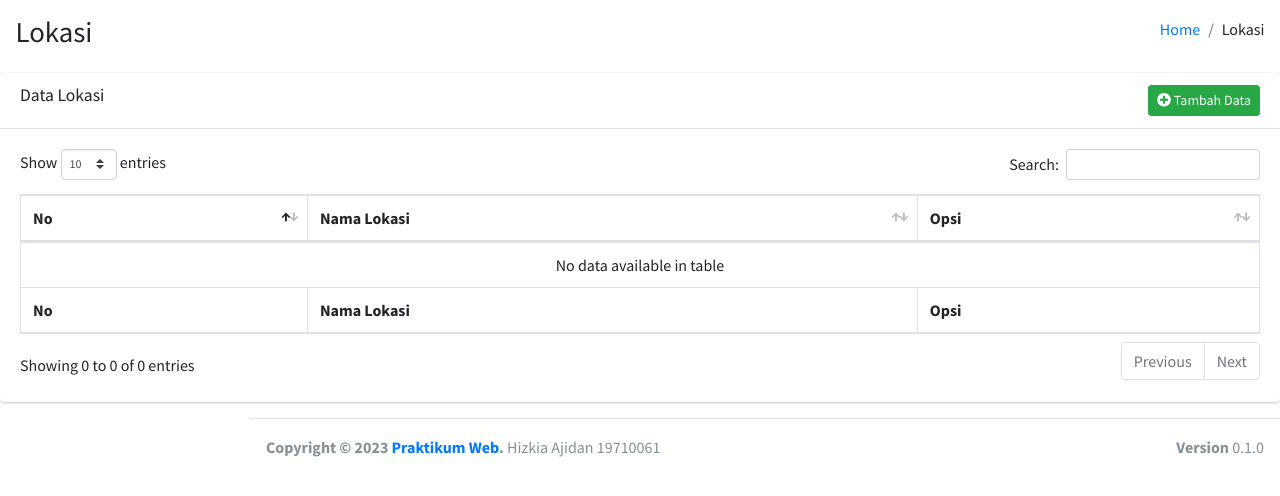
After one commit to Jidan0410/Sigasing-app-praktikum, a PHP site: template pages/admin/lokasiread.php in a window 1280 px wide. The commit adds this page. Shown: the top 496 px of the page. Run offline with PHP 8.4, Linux system fonts and the light colour scheme; the template is opened without the code that fills it, so the values that code supplies are empty; some libraries are stand-ins or nearby versions.

Commit message:
Menampilkan halaman read lokasi

```diff
--- /dev/null
+++ b/pages/admin/lokasiread.php
@@ -0,0 +1,55 @@
+<?php include_once "partials/cssdatatables.php" ?>
+
+<div class="content-header">
+    <div class="container-fluid">
+        <div class="row mb-2">
+            <div class="col-sm-6">
+                <h1 class="m-0">Lokasi</h1>
+            </div><!-- /.col -->
+            <div class="col-sm-6">
+                <ol class="breadcrumb float-sm-right">
+                    <li class="breadcrumb-item">
+                        <a href="?page=home">Home</a>
+                    </li>
+                    <li class="breadcrumb-item">Lokasi</li>
+                </ol>
+            </div><!-- /.col -->
+        </div><!-- /.row -->
+    </div><!-- /.container-fluid -->
+</div>
+<div class="content">
+    <div class="card">
+        <div class="card-header">
+            <h3 class="card-title">Data Lokasi</h3>
+            <a href="?page=lokasicreate" class="btn btn-success btn-sm float-right">
+                <i class="fa fa-plus-circle"></i> Tambah Data</a>
+        </div>
+        <div class="card-body">
+            <table id="mytable" class="table table-bordered table-hover">
+                <thead>
+                    <tr>
+                        <th>No</th>
+                        <th>Nama Lokasi</th>
+                        <th>Opsi</th>
+                    </tr>
+                </thead>
+                <tfoot>
+                    <tr>
+                        <th>No</th>
+                        <th>Nama Lokasi</th>
+                        <th>Opsi</th>
+                    </tr>
+                </tfoot>
+                <tbody>
+                </tbody>
+            </table>
+        </div>
+    </div>
+</div>
+
+<?php include_once "partials/scripts.php" ?>
+<?php include_once "partials/scripstdatatables.php" ?>
+<script>
+    $(function() {});
+    $('#mytable').DataTable()
+</script>
--- a/partials/sidebar.php
+++ b/partials/sidebar.php
@@ -32,7 +32,7 @@
                     </a>
                     <ul class="nav nav-treeview">
                         <li class="nav-item">
-                            <a href="#" class="nav-link">
+                            <a href="?page=lokasiread" class="nav-link">
                                 <i class="far fa-circle nav-icon"></i>
                                 <p>Lokasi</p>
                             </a>
--- a/routes.php
+++ b/routes.php
@@ -6,6 +6,10 @@ if (isset($_GET['page'])) {
         case 'home':
             file_exists('pages/home.php') ? include 'pages/home.php' : include "pages/404.php";
             break;
+        case 'lokasiread':
+            file_exists('pages/admin/lokasiread.php') ? include
+                'pages/admin/lokasiread.php' : include "pages/404.php";
+            break;
         default:
             include "pages/404.php";
     }
```
